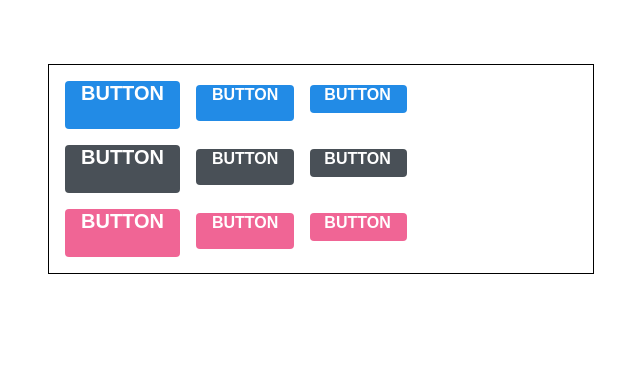
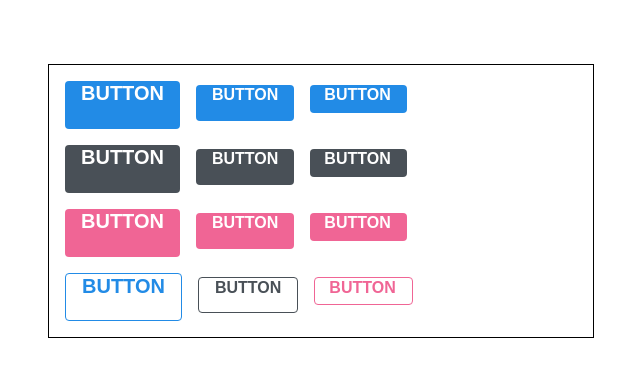
Before and after one commit to seedevk8s/fc_reactReview2, a React (Create React App) app: page / in a window 1280 px wide. Shown: the top 376 px of the page, without its empty margins (319-959 px from the left). Built offline with nearby package versions, Linux system fonts and the light colour scheme.

Commit message:
outline 옵션 만들기

```diff
--- a/src/App.js
+++ b/src/App.js
@@ -28,6 +28,17 @@ function App() {
           BUTTON
         </Button>
       </div>
+      <div className="buttons">
+        <Button size="large" color="blue" outline>
+          BUTTON
+        </Button>
+        <Button color="gray" outline>
+          BUTTON
+        </Button>
+        <Button size="small" color="pink" outline>
+          BUTTON
+        </Button>
+      </div>
     </div>
   );
 }
--- a/src/components/Button.js
+++ b/src/components/Button.js
@@ -2,11 +2,15 @@ import React from "react";
 import "./Button.scss";
 import classNames from "classnames";
 
-function Button({ children, size, color }) {
+function Button({ children, size, color, outline }) {
   /* className 에 CSS 클래스 이름을 동적으로 넣어주고 싶으면 이렇게 설정을 해주어야 합니다. */
   /* props 로 받은 props 값이 button 태그의 className 으로 전달이 될 것 입니다 */
+  /* outline 값을 props 로 받아와서 객체 안에 집어 넣은 다음에 classNames() 에 포함시켜줬는데
+  이렇게 하면 outline 값이 true 일 때에만 button 에 outline CSS 클래스가 적용됩니다.*/
   return (
-    <button className={classNames("Button", size, color)}>{children}</button>
+    <button className={classNames("Button", size, color, { outline })}>
+      {children}
+    </button>
   );
 }
 
--- a/src/components/Button.scss
+++ b/src/components/Button.scss
@@ -12,6 +12,16 @@ $pink: #f06595;
 
   &:active {
     background: darken($color, 10%);
+  }
+
+  &.outline {
+    color: $color;
+    background: none;
+    border: 1px solid $color;
+    &:hover {
+      background: $color;
+      color: white;
+    }
   }
 }
 
```
